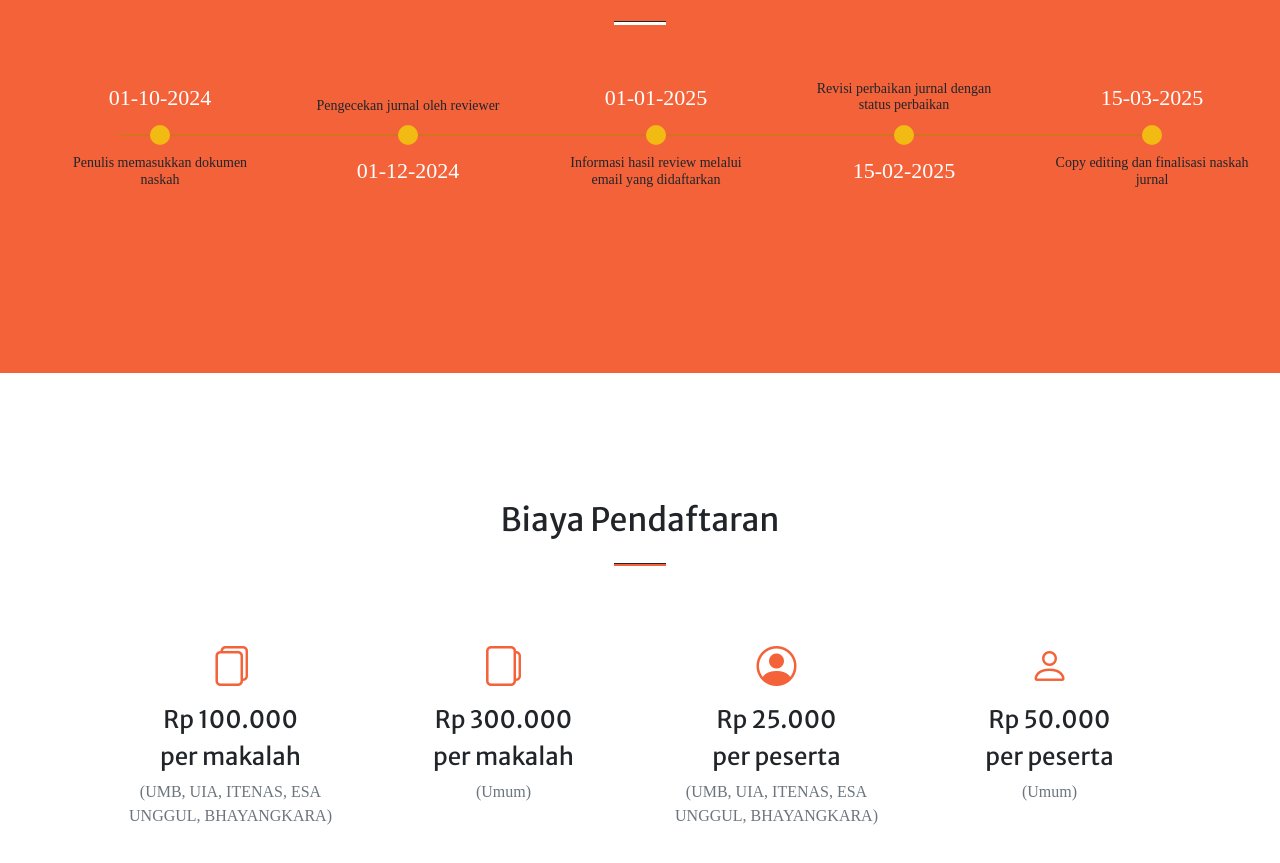
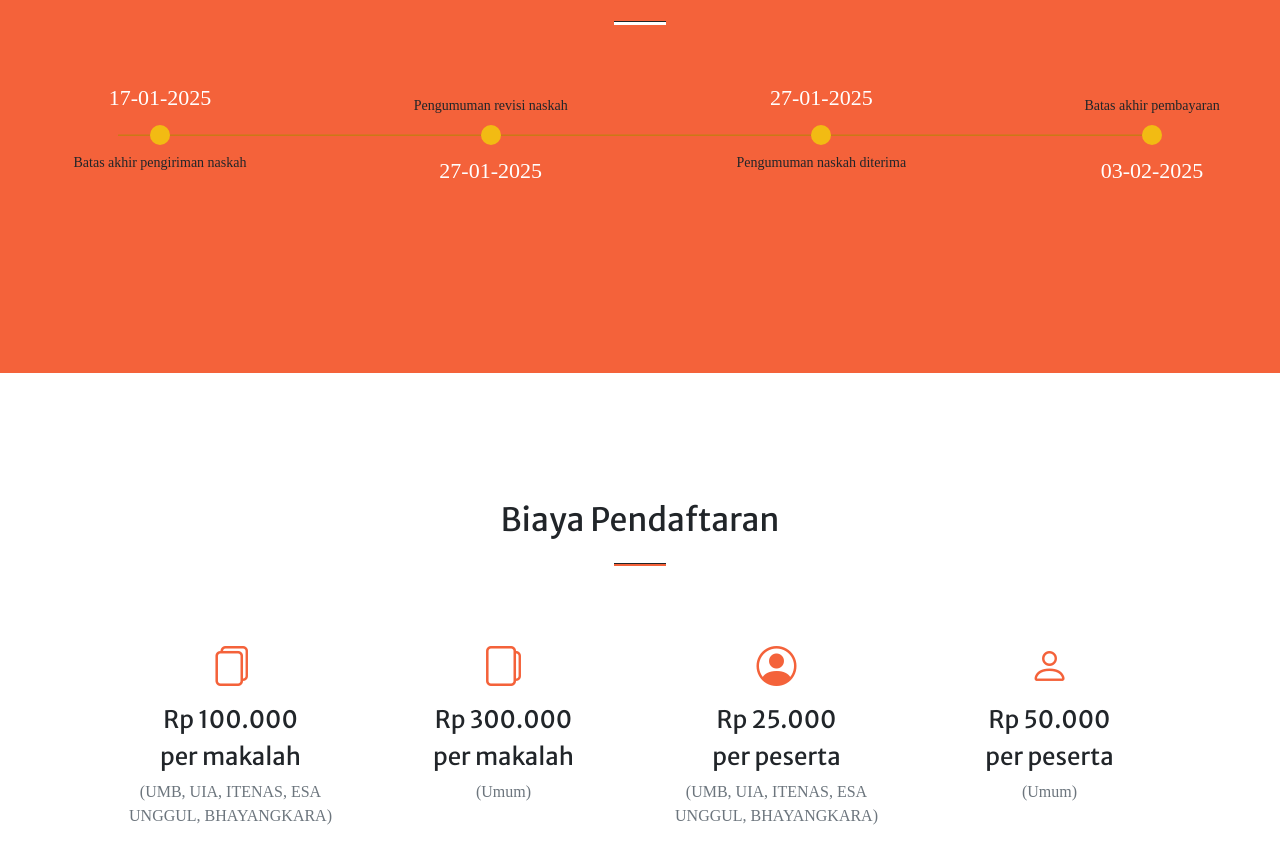
Before and after one commit to asepshogun/p2st, a plain HTML site: page index.html in a window 1280 px wide. Shown: the part 969-1832 px from the top of the page. Drawn offline with nearby package versions, Linux system fonts and the light colour scheme; some packages are replaced by stand-ins of ours; a script that the page names is missing; a web font is replaced by a local one.

Commit message:
ubah timeline

```diff
--- a/index.html
+++ b/index.html
@@ -61,11 +61,11 @@
                         <!-- <p class="text-white-75 mb-4">Start Bootstrap has everything you need to get your new website up and running in no time! Choose one of our open source, free to download, and easy to use themes! No strings attached!</p>
                         <a class="btn btn-light btn-xl" href="#services">Get Started!</a> -->
                         <ul class="timeline">
-                            <li data-year="01-10-2024" data-text="Penulis memasukkan dokumen naskah"></li>
-                            <li data-year="01-12-2024" data-text="Pengecekan jurnal oleh reviewer"></li>
-                            <li data-year="01-01-2025" data-text="Informasi hasil review melalui email yang didaftarkan"></li>
-                            <li data-year="15-02-2025" data-text="Revisi perbaikan jurnal dengan status perbaikan"></li>
-                            <li data-year="15-03-2025" data-text="Copy editing dan finalisasi naskah jurnal"></li>
+                            <li data-year="17-01-2025" data-text="Batas akhir pengiriman naskah"></li>
+                            <li data-year="27-01-2025" data-text="Pengumuman revisi naskah"></li>
+                            <li data-year="27-01-2025" data-text="Pengumuman naskah diterima"></li>
+                            <li data-year="03-02-2025" data-text="Batas akhir pembayaran"></li>
+                            <!-- <li data-year="15-03-2025" data-text="Copy editing dan finalisasi naskah jurnal"></li> -->
                         </ul>
                     </div>
                 </div>
```
